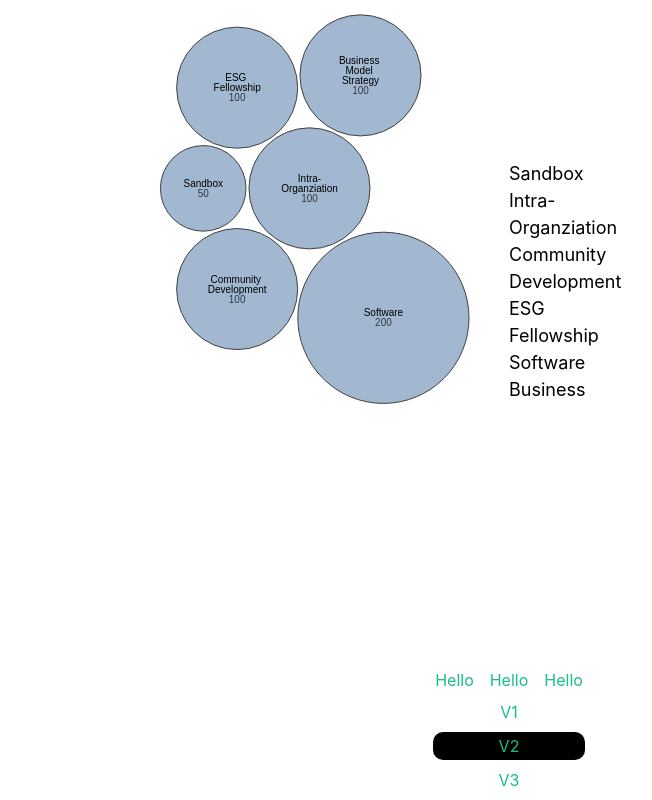
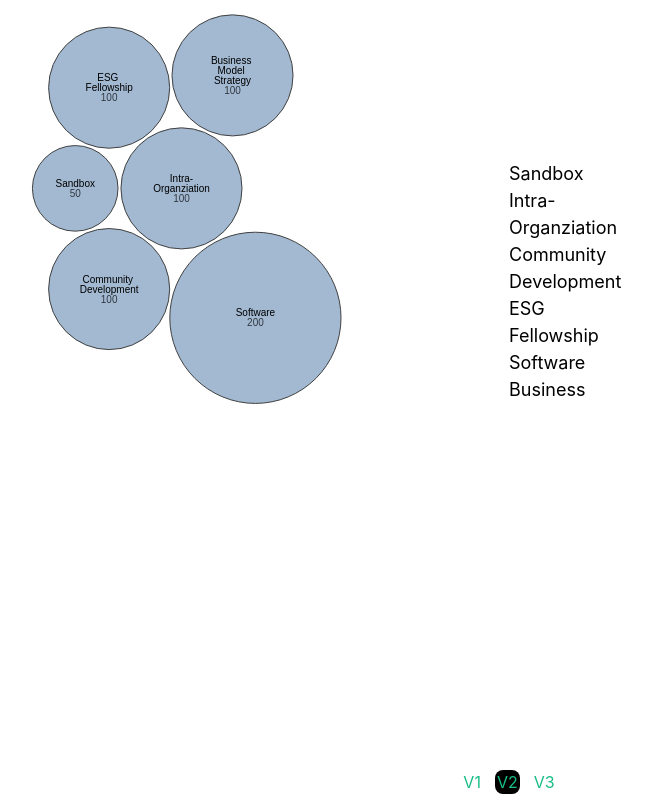
Before and after one commit to orintarou1997/esg-data, a React (Create React App) app: page / in a window 1280 px wide. Shown: the whole page, without its empty margins (131-783 px from the left). Built offline with nearby package versions, Linux system fonts and the light colour scheme; the HTML template or start-up script is replaced by a standard one.

Commit message:
more tailiwind

```diff
--- a/src/App.css
+++ b/src/App.css
@@ -5,12 +5,6 @@
 .App-logo {
   height: 40vmin;
   pointer-events: none;
-}
-
-#bubble{
-  position:fixed;
-  left: 10%;
-  width: 50%;
 }
 
 .alter-table{
@@ -85,31 +79,3 @@ circle:hover {
     transform: rotate(360deg);
   }
 }
-
-#tabs{
-  display:flex;
-  justify-content: center;
-}
-
-
-#tabs li {
-  display: block;
-  border: 0px solid rgb(25, 190, 135);
-  border-radius: 10px;
-  color: rgb(25, 190, 135);
-  text-align: center;
-  padding: 2px;
-  margin: 6px;
-  text-decoration: none;
-}
-
-.tab:hover {
-  background-color: #111111;
-}
-
-#tabs {
-  position:fixed;
-  bottom:0%;
-  width: 100%;
-  z-index: 98;
-}
--- a/src/App.js
+++ b/src/App.js
@@ -61,18 +61,21 @@ class App extends Component {
 	  return (
 	    <div>
 	    	<header>
-
 		      {
 		      	this.welcome(myTab)
 		      }
-	      	<div id="tabs" className="flex justify-center">
+	      	<div id="tabs" className="fixed bottom-0 z-50 w-full flex justify-center">
 		      	<ul>
 		      	{
-		      		[...Array(tabCount)].map((e, i) => <li className="float-left">Hello</li>)
+		      		[...Array(tabCount)].map((e, i) => {
+		      			const myTabNumber = (i === 0) ? 'One' :
+		      					(i === 1) ? 'Two' :
+		      					'Three';
+		      			return (<li id={'tab' + myTabNumber} onClick={(e) => this.handleClick(e)} className="float-left block rounded-lg text-[#19be87] text-center m-1.5 px-0.5">
+		      			{'V'+ (i+1)}
+		      			</li>)
+		      		})
 		      	}
-		      		<li onClick={(e) => this.handleClick(e)} id="tabOne" className="">V1</li>
-	      			<li onClick={(e) => this.handleClick(e)} id="tabTwo" className="">V2</li>
-		      		<li onClick={(e) => this.handleClick(e)} id="tabThree" className="">V3</li>
 		      	</ul>
 	      	</div>
 	      	</header>
--- a/src/AppV1.js
+++ b/src/AppV1.js
@@ -15,7 +15,7 @@ class AppV1 extends Component {
 
 	render(){
 	  return (
-	      <BubbleChart data={this.state.data} version={'one'}/>
+	      <BubbleChart data={this.state.data} version={1}/>
 	  );
 	}
 }
--- a/src/components/BubbleChart.js
+++ b/src/components/BubbleChart.js
@@ -177,8 +177,14 @@ class AppV1 extends Component {
 
 	render(){
 	const myNewData = this.state.data;
+  const versionClass = (this.state.version === 1) ?
+    'fixed left-1/4 w-1/2':
+    (this.state.version === 2) ?
+    '':
+    '';
+
 	  return (
-	      <div id="bubble" className={this.state.version}>
+	      <div id="bubble" className={versionClass}>
 	      </div>
 	  );
 	}
```
